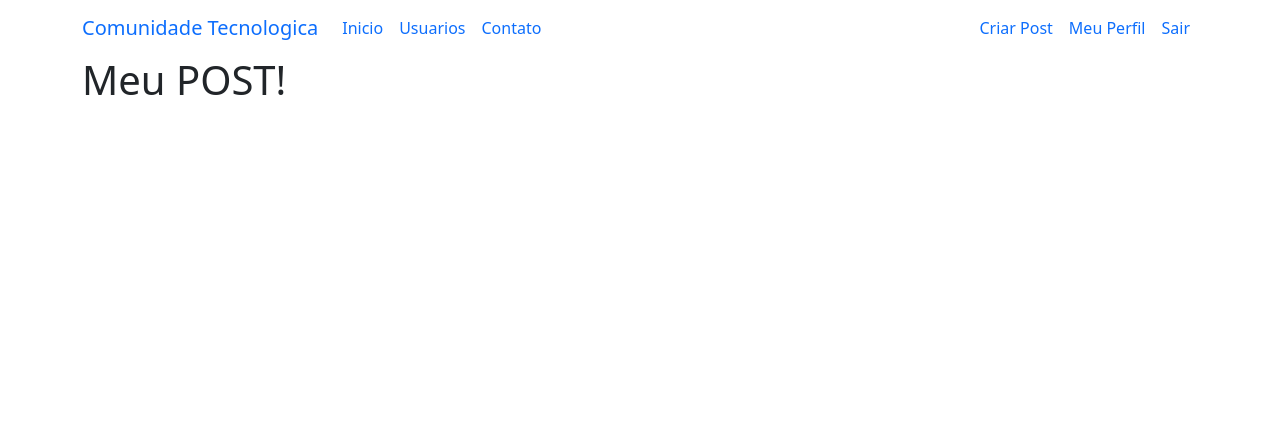
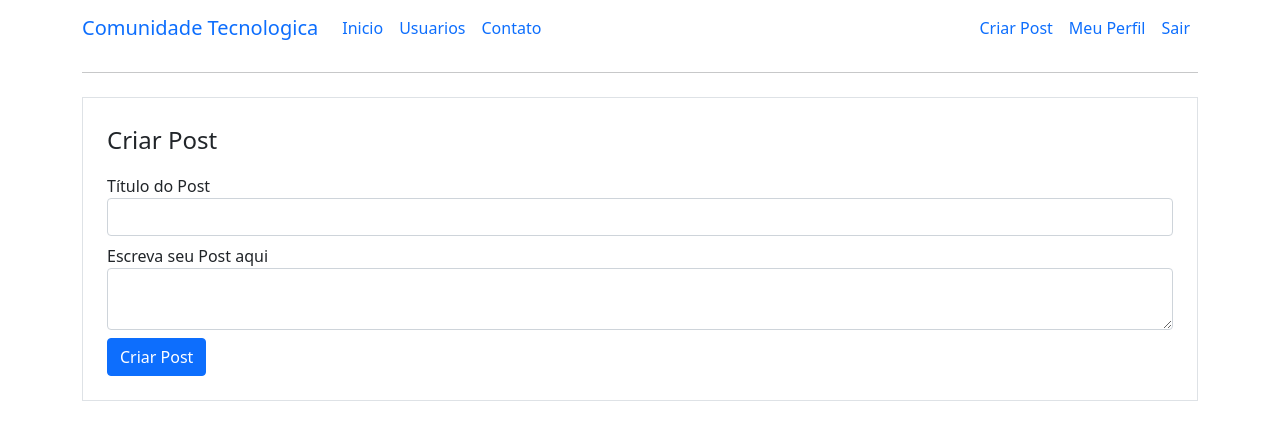
Before and after one commit to DanielCastilhoDIniz/site02_flask, a Flask app: page /post/criar in a window 1280 px wide. Shown: the top 440 px of the page. Run offline with Flask 3, Linux system fonts and the light colour scheme; a user stored in the database is signed in; some libraries are stand-ins or nearby versions.

Commit message:
criar post no banco de dados, criar formulário de post

```diff
--- a/comunidadetecnologica/forms.py
+++ b/comunidadetecnologica/forms.py
@@ -1,6 +1,6 @@
 from flask_wtf import FlaskForm
 from flask_wtf.file import FileField, FileAllowed
-from wtforms import StringField, PasswordField, SubmitField, BooleanField
+from wtforms import StringField, PasswordField, SubmitField, BooleanField, TextAreaField
 from wtforms.validators import DataRequired, Length, Email, EqualTo, ValidationError
 from comunidadetecnologica.models import Usuario
 from flask_login import current_user
@@ -50,3 +50,9 @@ class FormEiditarPerfil(FlaskForm):
             if usuario:
                 raise ValidationError(
                     'Já existe um usuario com esse email. Cadastre-se com outro e-mail para continuar.')
+
+
+class FormCriarPost(FlaskForm):
+    titulo = StringField('Título do Post', validators=[DataRequired(), Length(2, 140)])
+    corpo = TextAreaField('Escreva seu Post aqui', validators=[DataRequired()])
+    button_submit =SubmitField('Criar Post')
--- a/comunidadetecnologica/routes.py
+++ b/comunidadetecnologica/routes.py
@@ -1,8 +1,8 @@
 from flask import render_template, redirect, url_for, flash, request
 from comunidadetecnologica import app, database
 from comunidadetecnologica import bcrypt
-from comunidadetecnologica.forms import FormLogin, FormCriarConta, FormEiditarPerfil
-from comunidadetecnologica.models import Usuario
+from comunidadetecnologica.forms import FormLogin, FormCriarConta, FormEiditarPerfil, FormCriarPost
+from comunidadetecnologica.models import Usuario, Post
 from flask_login import login_user, logout_user, current_user, login_required
 import secrets
 import os
@@ -75,10 +75,17 @@ def perfil():
     return render_template('perfil.html', foto_perfil=foto_perfil)
 
 
-@app.route('/post/criar')
+@app.route('/post/criar', methods=['GET','POST'])
 @login_required
 def criarpost():
-    return render_template('criarpost.html')
+    form = FormCriarPost()
+    if form.validate_on_submit():
+        post = Post(titulo=form.titulo.data, corpo=form.corpo.data, autor=current_user)
+        database.session.add(post)
+        database.session.commit()
+        flash('Post criado com sucesso', 'alert-success')
+        return redirect(url_for('home'))
+    return render_template('criarpost.html', form=form)
 
 
 def salvar_imagem(imagem):
--- a/comunidadetecnologica/templates/criarpost.html
+++ b/comunidadetecnologica/templates/criarpost.html
@@ -2,9 +2,53 @@
 
 {% block body %}
 
-<div class="container">
-    <h1>Meu POST!</h1>
-</div>
+
+    <div class="container">
+        <hr>
+        <div class="row">
+            <div class="col">
+                <form method="POST" action="" class="border p-4 mt-2">
+                    {{ form.csrf_token }}
+                    <legend>Criar Post</legend>
+                    <fieldset>
+                        <div class="form-group mt-2">
+                            {{ form.titulo.label(class="form-control-label") }}
+
+                            {% if form.titulo.errors %}
+                                {{form.titulo(class="form-control is-invalid")}}
+
+                                <div class="invalid-feedback">
+                                {% for erro in form.errors %}
+                                    {{erro}}
+                                {% endfor %}
+                                </div>
+                            {% else %}
+                                {{form.titulo(class="form-control")}}
+                            {%endif%}
+                        </div>
+
+                        <div class="form-group mt-2">
+                            {{ form.corpo.label(class="form-control-label") }}
+
+                            {% if form.corpo.errors %}
+                                {{form.corpo(class="form-control is-invalid")}}
+
+                                <div class="invalid-feedback">
+                                {% for erro in form.errors %}
+                                    {{erro}}
+                                {% endfor %}
+                                </div>
+                            {% else %}
+                                {{form.corpo(class="form-control")}}
+                            {%endif%}
+                        </div>
+                    </fieldset>
+                    {{ form.button_submit(class="btn btn-primary mt-2") }}
+                </form>
+            </div>
+        </div>
+    </div>
+
 
 
 
```
Also changed, not shown: instance/comunidade.db.
